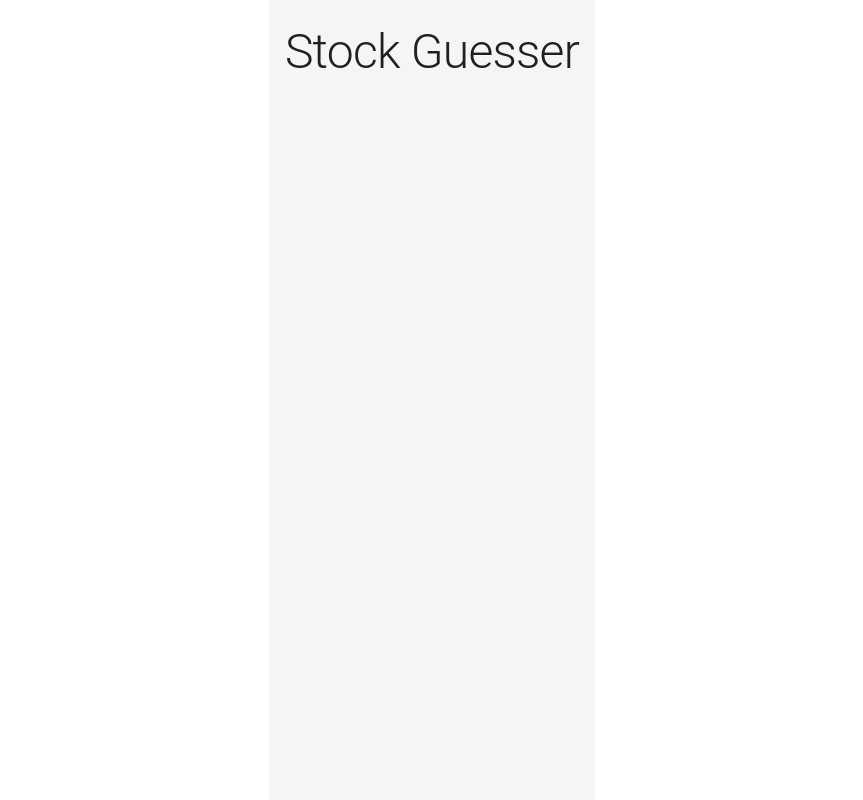
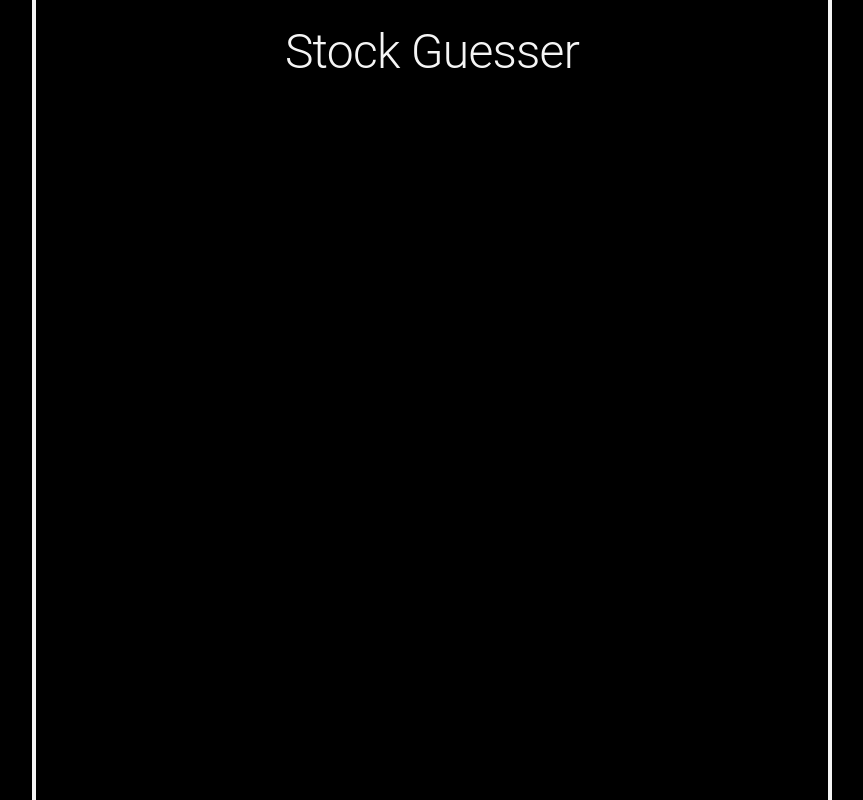
Before and after one commit to DrFelixWei/StockGuesser, a React (Vite) app in the folder webapp/: page / in a window 1280 px wide. Shown: the whole page, without its empty margins (208-1071 px from the left). Built offline with nearby package versions, Linux system fonts and the light colour scheme.

Commit message:
set black blackground and width

```diff
--- a/webapp/src/App.jsx
+++ b/webapp/src/App.jsx
@@ -1,16 +1,38 @@
 import React from 'react';
 import { Container, CssBaseline, Box, Typography, useMediaQuery } from '@mui/material';
-import { styled, useTheme } from '@mui/material/styles';
+import { styled, useTheme, ThemeProvider, createTheme } from '@mui/material/styles';
 import StockData from './components/StockData';
 import './App.css';
+
+const theme = createTheme({
+  palette: {
+    background: {
+      default: '#000000',
+    },
+    text: {
+      primary: '#F5F5F5',
+    },
+  },
+});
 
 const Root = styled(Box)(({ theme }) => ({
   display: 'flex',
   flexDirection: 'column',
   minHeight: '100vh',
-  backgroundColor: '#f5f5f5',
-  paddingLeft: theme.spacing(2),
-  paddingRight: theme.spacing(2),
+  backgroundColor: theme.palette.background.default,
+  color: theme.palette.text.primary,
+  position: 'relative',
+  width: '100vw',
+  maxWidth: '100vh',
+  overflow: 'hidden',
+}));
+
+const VerticalLine = styled(Box)(({ theme }) => ({
+  position: 'absolute',
+  top: 0,
+  bottom: 0,
+  width: '4px',
+  backgroundColor: theme.palette.text.primary,
 }));
 
 const StyledContainer = styled(Container)(({ theme }) => ({
@@ -24,22 +46,24 @@ const StyledContainer = styled(Container)(({ theme }) => ({
   boxShadow: theme.shadows[5],
   borderRadius: theme.shape.borderRadius,
   width: '100%',
-  maxWidth: '600px',
+  color: theme.palette.text.primary,
 }));
 
 const Title = styled(Typography)(({ theme }) => ({
-  marginTop: theme.spacing(3),
-  marginBottom: theme.spacing(3),
+  margin: theme.spacing(3),
   textAlign: 'center',
+  color: theme.palette.text.primary,
 }));
 
 function App() {
-  const theme = useTheme();
   const isSmallScreen = useMediaQuery(theme.breakpoints.down('sm'));
 
   return (
+    <ThemeProvider theme={theme}>
+      <CssBaseline />
       <Root>
-      <CssBaseline />
+        <VerticalLine style={{ left: 0 }} />
+        <VerticalLine style={{ right: 0 }} />
         <Box display="flex" flexDirection="column" alignItems="center" width="100%">
           <Title variant="h1" component="h1" style={{ fontSize: isSmallScreen ? '2rem' : '3rem' }}>
             Stock Guesser
@@ -48,9 +72,9 @@ function App() {
           {/* <StyledContainer>
             <StockData />
           </StyledContainer> */}
-
         </Box>
       </Root>
+    </ThemeProvider>
   );
 }
 
```
Lines whose indentation alone changed are shown as unchanged.
